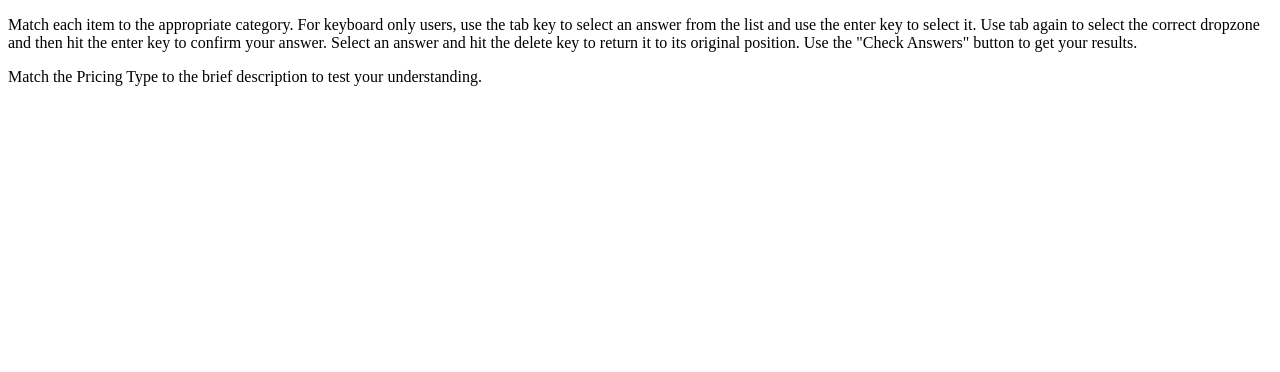
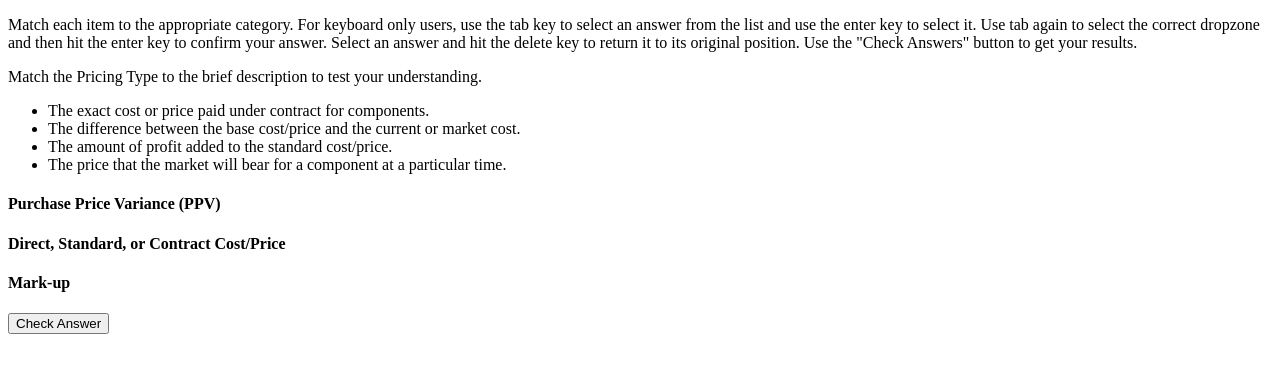
Before and after one commit to oscarchang1226/bsa, a plain HTML site: page index.html in a window 1280 px wide. Drawn offline with nearby package versions, Linux system fonts and the light colour scheme.

Commit message:
add drag n drop

```diff
--- a/index.html
+++ b/index.html
@@ -7,6 +7,7 @@
     <body>
         <main>
             <div class="header"></div>
+            <div class="content"></div>
         </main>
         <script src="https://s.brightspace.com/lib/jquery/1.11.0/jquery.min.js"></script>
         <script>window.jQuery || document.write('<script src="../thirdpartylib/jquery/jquery-1.11.0.min.js"><\/script>')</script>
--- a/js/matching.type.js
+++ b/js/matching.type.js
@@ -15,10 +15,16 @@ var Matching = (function() {
         Use the "Check Answers" button to get your results.
     `;
 
+    var validationProvider = {};
+
     return {
         prepareQuestion: prepareQuestion,
         prepareAnswer: prepareAnswer,
-        prepareFeedback: prepareFeedback
+        prepareFeedback: prepareFeedback,
+        onDragStart: onDragStart,
+        onDrop: onDrop,
+        onDragOver: onDragOver,
+        checkAnswer: checkAnswer
     };
 
     function prepareQuestion(general, data) {
@@ -29,7 +35,11 @@ var Matching = (function() {
     }
 
     function prepareAnswer(general, data) {
-
+        return [
+            prepareQuestionNodes(data.QuestionNodes),
+            prepareAnswerNodes(data.AnswerNodes),
+            prepareAnswerActions()
+        ]
     }
 
     function prepareFeedback(general, data) {
@@ -47,8 +57,10 @@ var Matching = (function() {
 
     function createElement(tag, text, options=null) {
         var el = document.createElement(tag);
-        var text = document.createTextNode(text);
-        el.appendChild(text);
+        if (text) {
+            var text = document.createTextNode(text);
+            el.appendChild(text);
+        }
         if (options && typeof(options) === 'object') {
             Object.keys(options).forEach(o => {
                 el[o] = options[o];
@@ -57,5 +69,90 @@ var Matching = (function() {
         return el;
     }
 
+    function prepareAnswerNodes(data) {
+        var container = createElement('div', null, {className: 'answer-nodes-container'});
+        // {
+        //     "key": "ppv",
+        //     "title": "Purchase Price Variance (PPV)",
+        //     "color": "default",
+        //     "src" : "none"
+        // }
+        data.forEach(answerNode => {
+            var node = createElement('div', null, {className: 'answer-nodes'});
+            var title = createElement('h4', answerNode.title);
+            var ul = createElement('ul', null, {
+                className: 'dropzone',
+                id: answerNode.key
+            });
+            node.appendChild(title);
+            node.appendChild(ul);
+            node.setAttribute('ondragover', 'Matching.onDragOver(event)');
+            node.setAttribute('ondrop', 'Matching.onDrop(event)');
+            container.appendChild(node);
+        });
+        return container;
+    }
+
+    function prepareQuestionNodes(data) {
+        var container = createElement('ul', null, {className: 'question-nodes-container dropzone'});
+        // {
+        //     "question" : "The exact cost or price paid under contract for components.",
+        //     "answer" : "price",
+        //     "type" : "text",
+        //     "color": "default",
+        //     "correct" : "",
+        //     "wrong" : ""
+        // }
+        data.forEach((questionNode, idx) => {
+            var li = createElement('li', questionNode.question, {
+                className: 'questionNode',
+                id: idx
+            });
+            li.setAttribute('draggable', 'true');
+            li.setAttribute('ondragstart', 'Matching.onDragStart(event)');
+            container.appendChild(li);
+            if(questionNode.answer) {
+                if(validationProvider[questionNode.answer]) {
+                    validationProvider[questionNode.answer].push(idx);
+                } else {
+                    validationProvider[questionNode.answer] = [idx];
+                }
+            }
+        });
+        container.setAttribute('ondragover', 'Matching.onDragOver(event)');
+        container.setAttribute('ondrop', 'Matching.onDrop(event)');
+        return container;
+    }
+
+    function prepareAnswerActions() {
+        var el = createElement('div', null, {className: 'answer-actions'});
+        var button = createElement('button', 'Check Answer');
+        button.setAttribute('onclick', 'Matching.checkAnswer()');
+        el.appendChild(button);
+        return el;
+    }
+
+    function checkAnswer() {
+        console.log(validationProvider);
+    }
+
+    function onDragStart(ev) {
+        ev.dataTransfer.setData('nodeId', ev.currentTarget.id);
+    }
+
+    function onDrop(ev) {
+        ev.preventDefault();
+        var nodeId = ev.dataTransfer.getData('nodeId');
+        var node = document.getElementById(nodeId);
+        if (ev.currentTarget.querySelector('ul.dropzone')) {
+            ev.currentTarget.querySelector('ul.dropzone').appendChild(node);
+        } else {
+            ev.currentTarget.appendChild(node);
+        }
+    }
+
+    function onDragOver(ev) {
+        ev.preventDefault();
+    }
 
 })();
--- a/js/quiz.js
+++ b/js/quiz.js
@@ -4,8 +4,12 @@
 
     console.log($('.header'));
     var questionEl = Matching.prepareQuestion({}, matchTypeDummy);
+    var answerEl = Matching.prepareAnswer({}, matchTypeDummy);
     questionEl.forEach(q => {
         $('.header').append(q);
+    });
+    answerEl.forEach(a => {
+        $('.content').append(a);
     });
     // console.log(matchTypeDummy);
 
```
